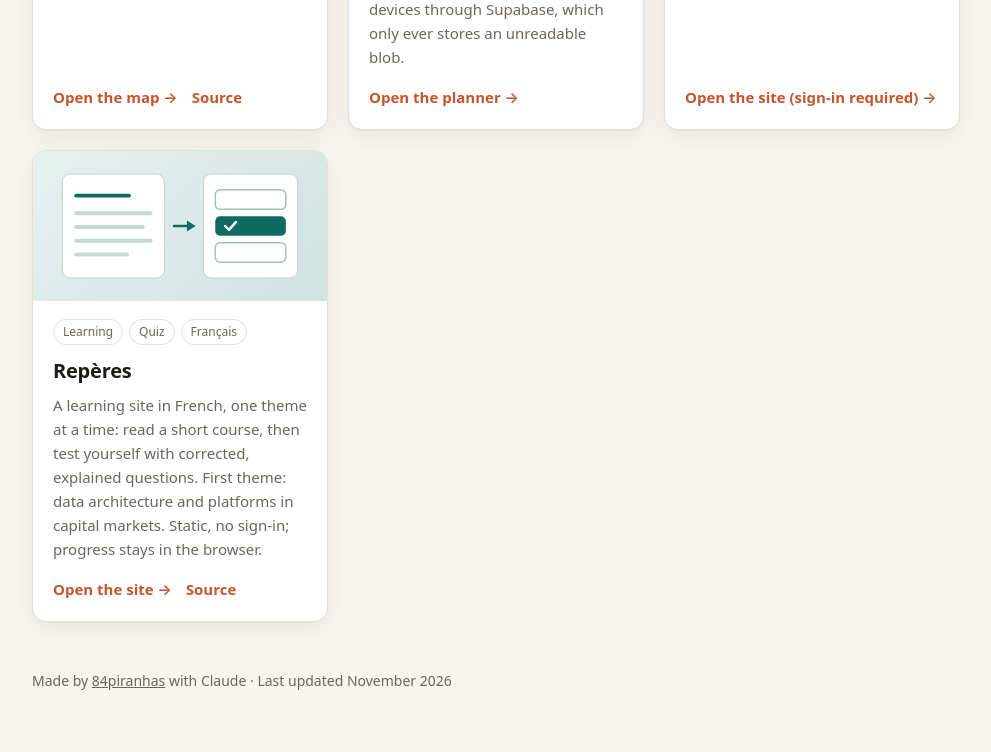
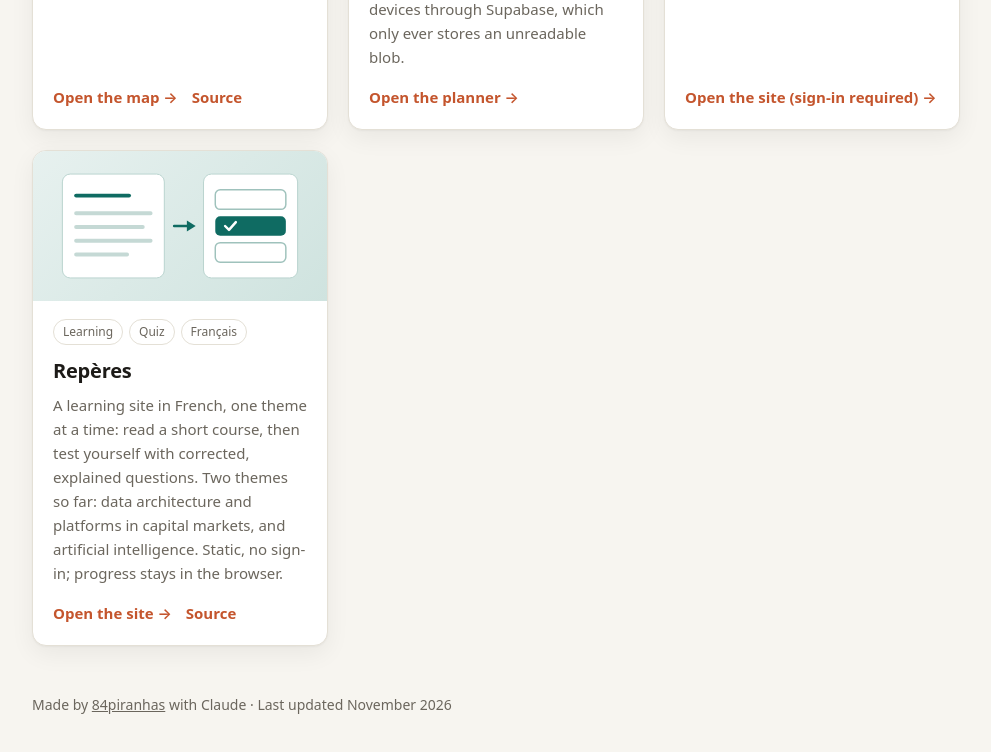
Before and after one commit to 84piranhas/projects, a plain HTML site: page index.html in a window 1280 px wide. Shown: the part 1760-2512 px from the top of the page, without its empty margins (144-1135 px from the left). Drawn offline with Linux system fonts and the light colour scheme.

Commit message:
Home page: the Repères card now mentions both themes
Co-Authored-By: Claude Fable 5.2 <noreply@anthropic.com>

```diff
--- a/index.html
+++ b/index.html
@@ -352,7 +352,7 @@
       <div class="body">
         <div class="tags"><span class="tag">Learning</span><span class="tag">Quiz</span><span class="tag">Français</span></div>
         <h2>Repères</h2>
-        <p>A learning site in French, one theme at a time: read a short course, then test yourself with corrected, explained questions. First theme: data architecture and platforms in capital markets. Static, no sign-in; progress stays in the browser.</p>
+        <p>A learning site in French, one theme at a time: read a short course, then test yourself with corrected, explained questions. Two themes so far: data architecture and platforms in capital markets, and artificial intelligence. Static, no sign-in; progress stays in the browser.</p>
         <div class="links">
           <a href="https://84piranhas.github.io/reperes/">Open the site →</a>
           <a href="https://github.com/84piranhas/reperes">Source</a>
```
